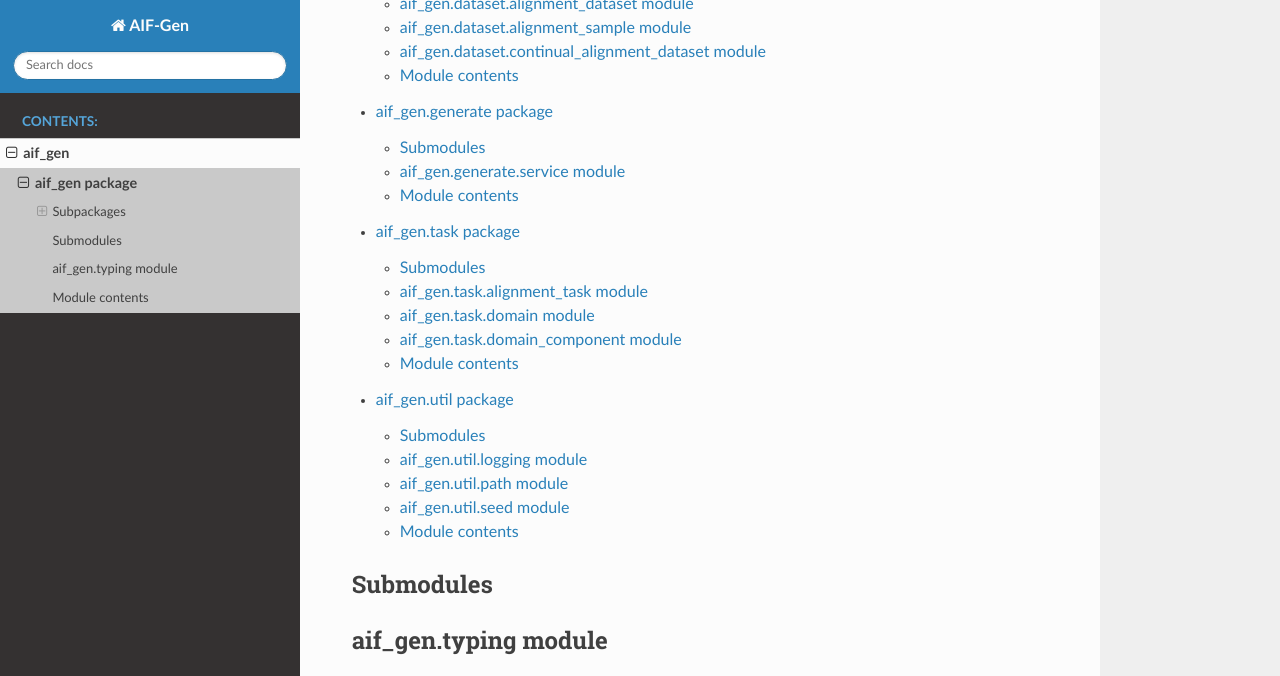
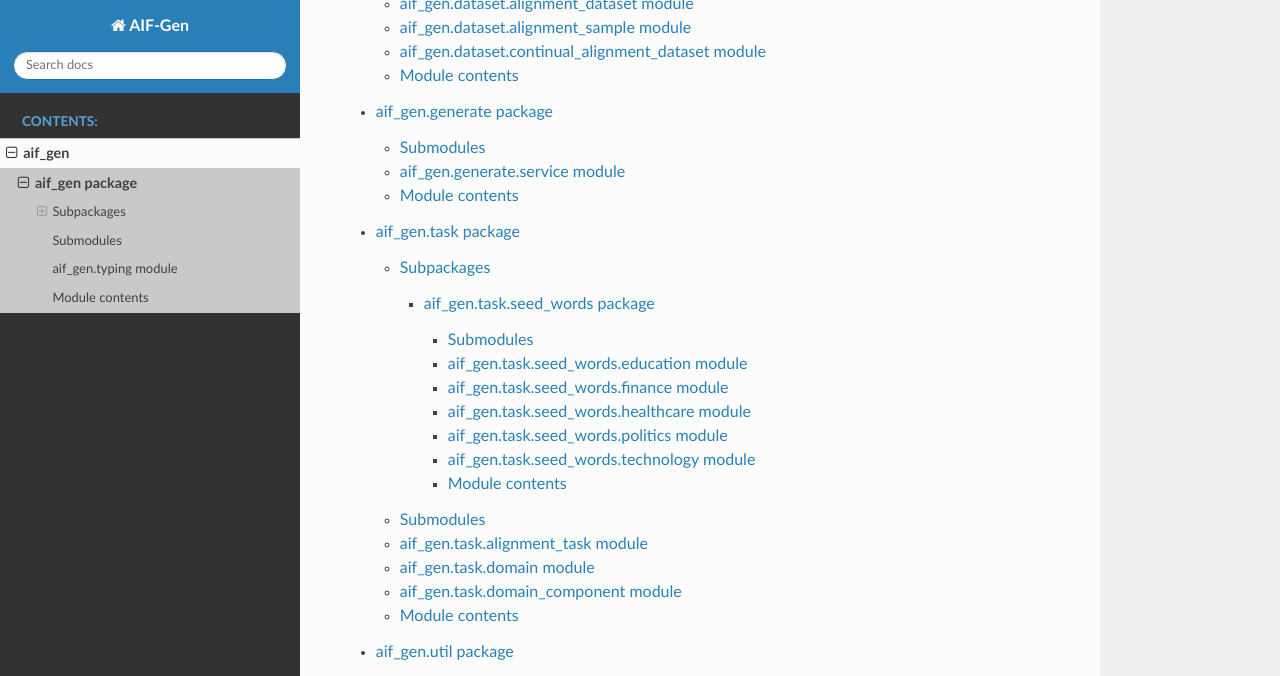
Before and after one commit to amgadelgamal/AIF-Gen, a Sphinx documentation site: the page built from docs/source/aif_gen.rst, in a window 1280 px wide and 900 px high, scrolled down 1028 px, cut to the strip 0-676 px from the top of the window. Built offline with Sphinx 7.4.7 and the Read the Docs theme 3.1.0, drawn with Linux system fonts in a browser that asks for light colours.

Commit message:
Upload new documentation

```diff
--- a/docs/source/aif_gen.task.rst
+++ b/docs/source/aif_gen.task.rst
@@ -1,5 +1,13 @@
 aif\_gen.task package
 =====================
+
+Subpackages
+-----------
+
+.. toctree::
+   :maxdepth: 4
+
+   aif_gen.task.seed_words
 
 Submodules
 ----------
--- /dev/null
+++ b/docs/source/aif_gen.task.seed_words.rst
@@ -0,0 +1,53 @@
+aif\_gen.task.seed\_words package
+=================================
+
+Submodules
+----------
+
+aif\_gen.task.seed\_words.education module
+------------------------------------------
+
+.. automodule:: aif_gen.task.seed_words.education
+   :members:
+   :undoc-members:
+   :show-inheritance:
+
+aif\_gen.task.seed\_words.finance module
+----------------------------------------
+
+.. automodule:: aif_gen.task.seed_words.finance
+   :members:
+   :undoc-members:
+   :show-inheritance:
+
+aif\_gen.task.seed\_words.healthcare module
+-------------------------------------------
+
+.. automodule:: aif_gen.task.seed_words.healthcare
+   :members:
+   :undoc-members:
+   :show-inheritance:
+
+aif\_gen.task.seed\_words.politics module
+-----------------------------------------
+
+.. automodule:: aif_gen.task.seed_words.politics
+   :members:
+   :undoc-members:
+   :show-inheritance:
+
+aif\_gen.task.seed\_words.technology module
+-------------------------------------------
+
+.. automodule:: aif_gen.task.seed_words.technology
+   :members:
+   :undoc-members:
+   :show-inheritance:
+
+Module contents
+---------------
+
+.. automodule:: aif_gen.task.seed_words
+   :members:
+   :undoc-members:
+   :show-inheritance:
```
